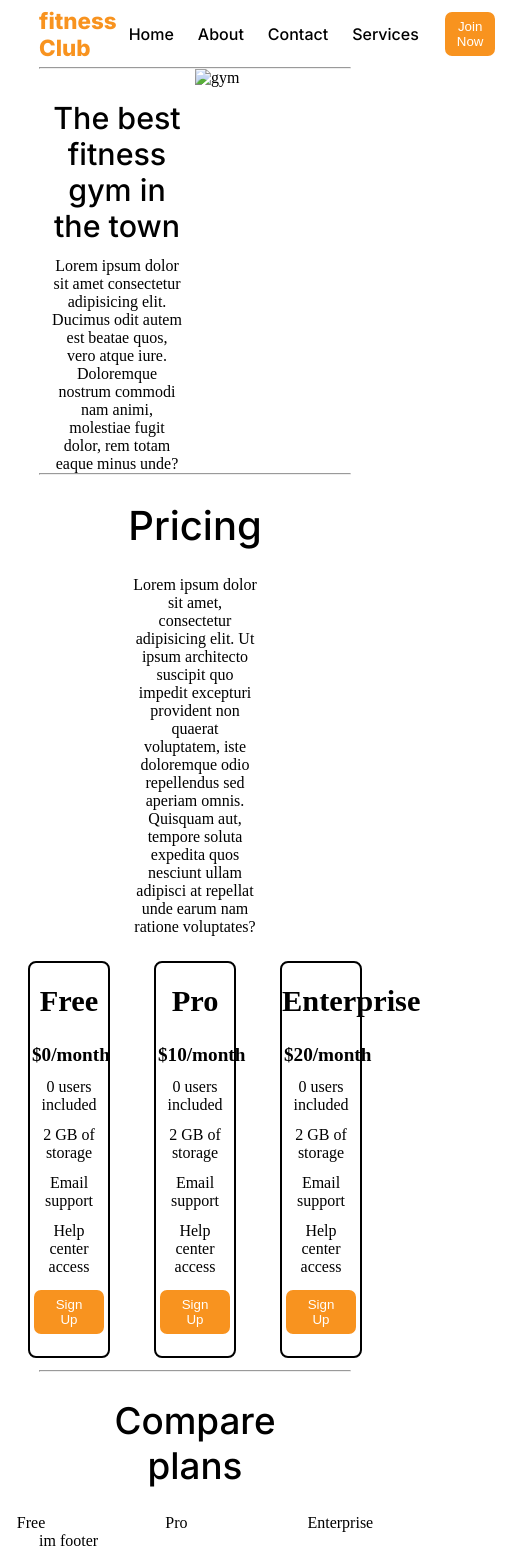
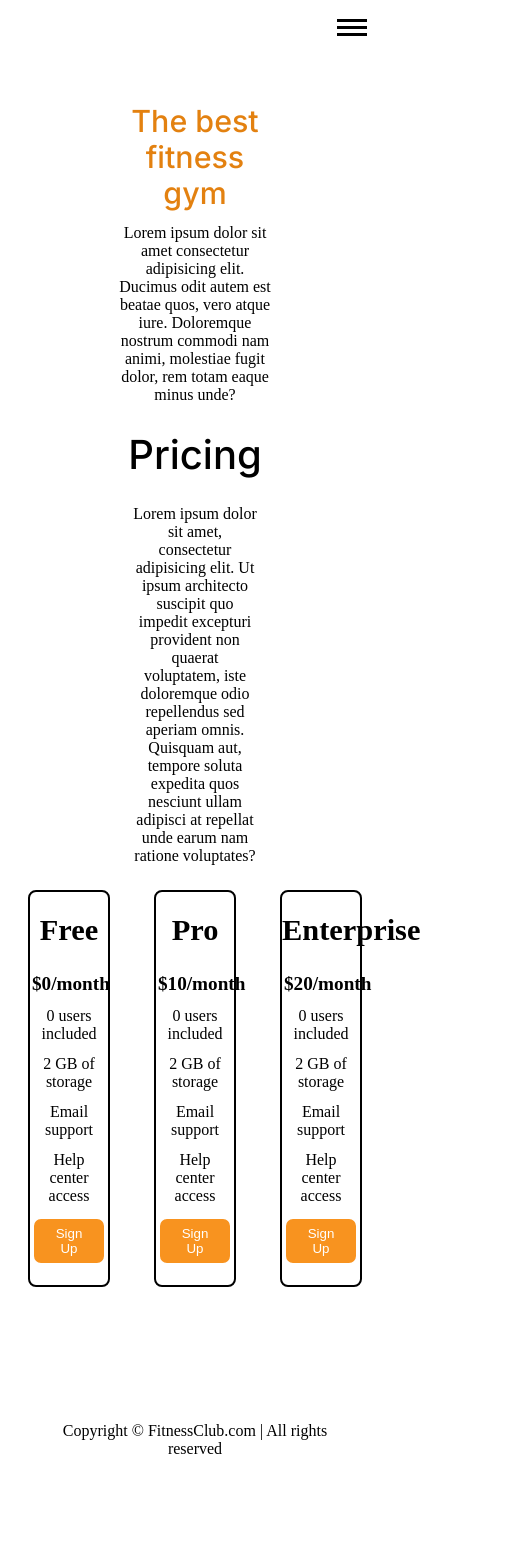
Before and after one commit to anasveer/responsive-gym-landing-page, a plain HTML site: page index.html in a window 390 px wide. Shown: the whole page, 509 px wide, since content can reach past the window. After the commit the page ends 1481 px from the top, so only its background shows below. Drawn offline with Linux system fonts and the light colour scheme; a web font is replaced by a local one.

Commit message:
add responsiveness

```diff
--- a/index.html
+++ b/index.html
@@ -16,19 +16,24 @@
 
     <div class="container mx-auto">
         <header>
-            <nav class="flex justify-between">
+            <nav class=" nav-con nav-h flex justify-between">
                 <div class=" logo font-bold
-                flex item-center text-blue">fitness Club</div>
-                <ul class="navbar flex item-center">
+                flex item-center text-blue nav-resp">fitness Club</div>
+                <ul class="navbar flex item-center nav-resp">
                     <li><a href="#">Home</a></li>
                     <li><a href="#">About</a></li>
                     <li><a href="#">Contact</a></li>
                     <li><a href="#">Services</a></li>
                     <li><button class="btn">Join Now</button></li>
                 </ul>
+                <div class="burger">
+                    <div class="line"></div>
+                    <div class="line"></div>
+                    <div class="line"></div>
+                </div>
 
             </nav>
-            <hr>
+
         </header>
         <main class="min-h-screen">
             <section class="section1">
@@ -37,7 +42,7 @@
                         <div class="text-center">
                             <img class="dumbel" src="360_F_553629375_2nMbfuwEZ21us6UFis69O993JtbqmcmJ.jpg" alt="">
                         </div>
-                        <h1 class="para my-1 text-center">The best fitness gym in the town</h1>
+                        <h1 class="para my-1 text-center">The best fitness gym</h1>
                         <p class="text-center">Lorem ipsum dolor sit amet consectetur adipisicing elit. Ducimus odit
                             autem est beatae quos, vero atque iure. Doloremque nostrum commodi nam animi, molestiae
                             fugit dolor, rem totam eaque minus unde?</p>
@@ -47,7 +52,7 @@
                     </div>
                 </div>
             </section>
-            <hr>
+
             <section class="section2">
             <h2 class="text-center my-2">Pricing</h2>
             <p class="my-1">Lorem ipsum dolor sit amet, consectetur adipisicing elit. Ut ipsum architecto suscipit quo impedit excepturi provident non quaerat voluptatem, iste doloremque odio repellendus sed aperiam omnis. Quisquam aut, tempore soluta expedita quos nesciunt ullam adipisci at repellat unde earum nam ratione voluptates?</p>
@@ -87,20 +92,15 @@
                 </div>
             </div>
             </section>
-            <hr>
-            <section class="section3">
-                <h2 class="text-center my-2">Compare plans</h2>
 
-                   <ul class="pro">
-                    <li>Free</li>
-                    <li>Pro</li>
-                    <li>Enterprise</li>
-                   </ul>
 
-            </section>
         </main>
-        <footer>im footer</footer>
+        <footer>
+            Copyright &copy; FitnessClub.com | All rights reserved
+        </footer>
     </div>
+
+    <script src="app.js"></script>
 
 </body>
 
--- a/style.css
+++ b/style.css
@@ -21,6 +21,20 @@
     text-decoration: none;
     color: black;
 }
+.burger {
+    display: none;
+    position: absolute;
+    cursor: pointer;
+    right: 5%;
+    top: 15px;
+
+}
+.line {
+    width: 30px;
+    background-color: black;
+    height: 3px;
+    margin: 4px 4px;
+}
 
 .top-left {
     width: 50%;
@@ -40,6 +54,7 @@
     font-size: 1.9rem;
     font-family: "Inter", sans-serif;
     font-weight: 500;
+    color: rgba(226, 125, 9, 0.973);;
 }
 .logo {
     font-size: 1.4rem;
@@ -54,6 +69,7 @@
 }
 .section2 h2 {
     font-size: 2.5rem;
+
 }
 .section2 p {
     padding: 0 8vw;
@@ -95,10 +111,57 @@
 
     width: 100vw;
 }
-.section3 h2 {
+.section3 h3 {
     font-size: 2.3rem;
+    font-family: "Inter", sans-serif;
 }
 .section3 {
     padding-left: 63px;
     padding-right: 63px;
 }
+footer {
+    margin-top: 100px;
+    padding: 23px;
+    text-align: center;
+}
+@media (max-width: 1162px) {
+    nav {
+        flex-direction: column;
+        transition: all 0.7s ease-in-out;
+    }
+    .logo {
+        justify-content: center;
+        transition: all 0.7s ease-in-out;
+    }
+    .navbar {
+        flex-direction: column;
+        height: 179px;
+        text-align: center;
+        transition: all 0.7s ease-in-out;
+    }
+    .navbar li {
+        margin-top: 6px;
+        padding: 4px 0;
+    }
+    .burger {
+        display: block;
+    }
+    .nav-resp {
+        opacity: 0;
+    }
+    .nav-h {
+        height: 72px;
+    }
+    .gym {
+        display: none;
+    }
+    .dumbel {
+        width: 30vw;
+    }
+    .top-left{
+        margin: auto;
+    }
+    .top-right {
+        width: initial;
+    }
+}
```
